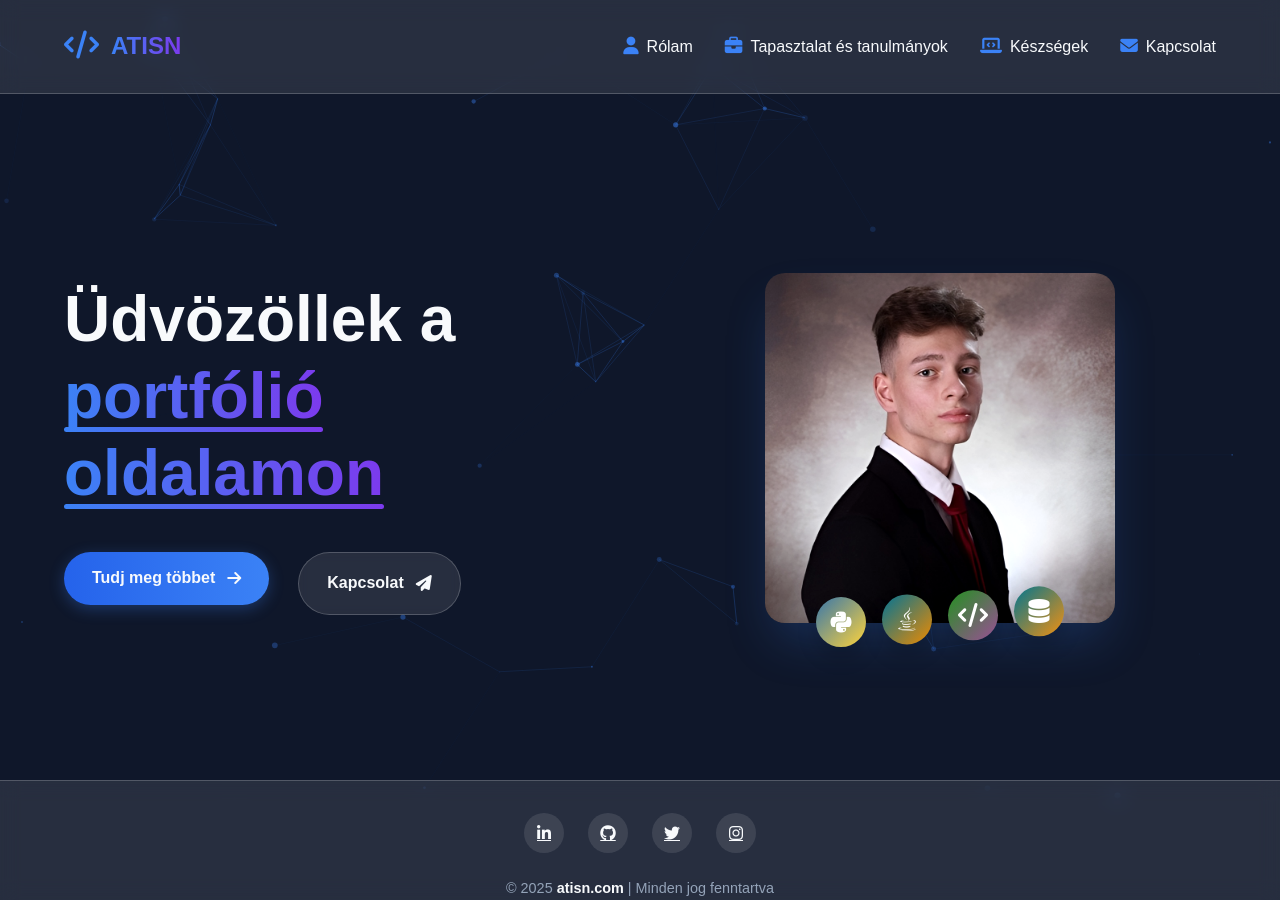
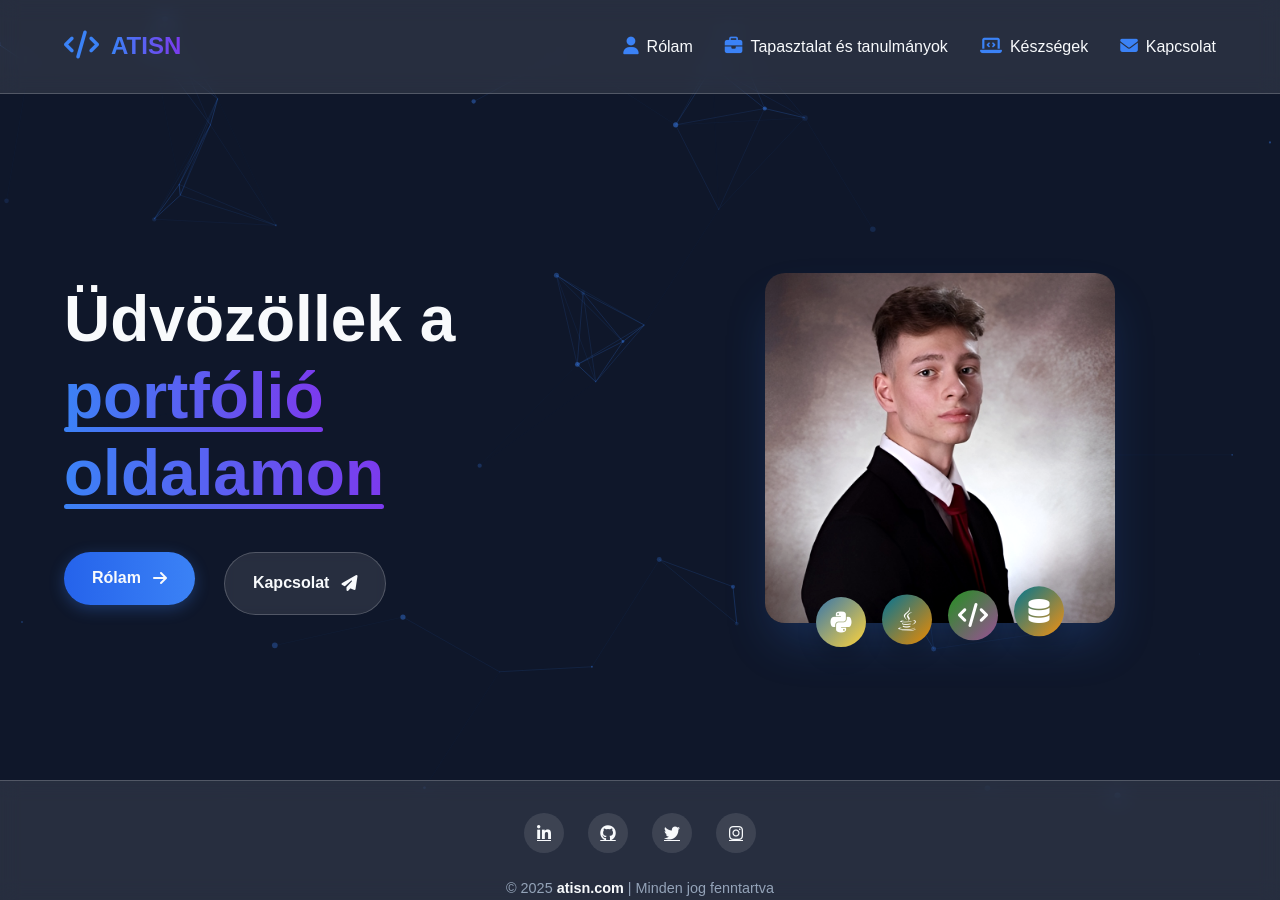
Before and after one commit to ateszk0/bemutatkozooldal, a plain HTML site: page index.html in a window 1280 px wide. Drawn offline with nearby package versions, Linux system fonts and the light colour scheme.

Commit message:
Update index.html

```diff
--- a/index.html
+++ b/index.html
@@ -59,7 +59,7 @@
 
                 <div class="hero-cta">
                     <a href="about.html" class="cta-btn primary-btn">
-                        <span>Tudj meg többet</span>
+                        <span>Rólam</span>
                         <i class="fas fa-arrow-right"></i>
                     </a>
                     <a href="contact.html" class="cta-btn secondary-btn">
```
